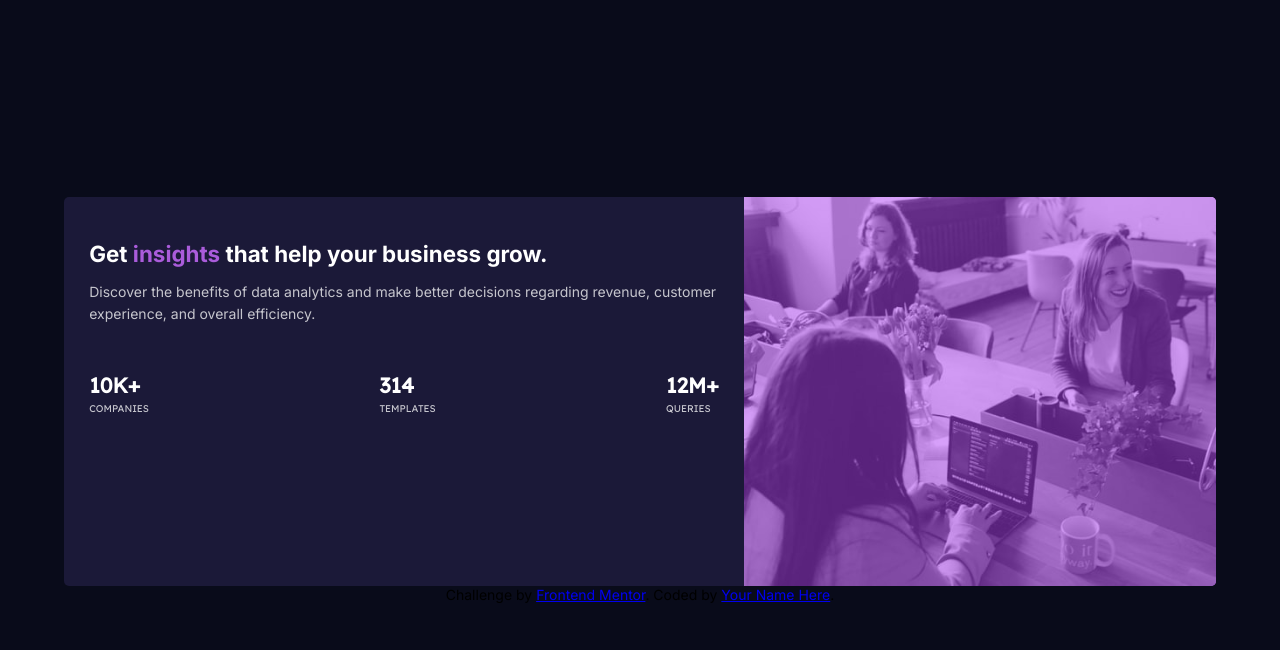
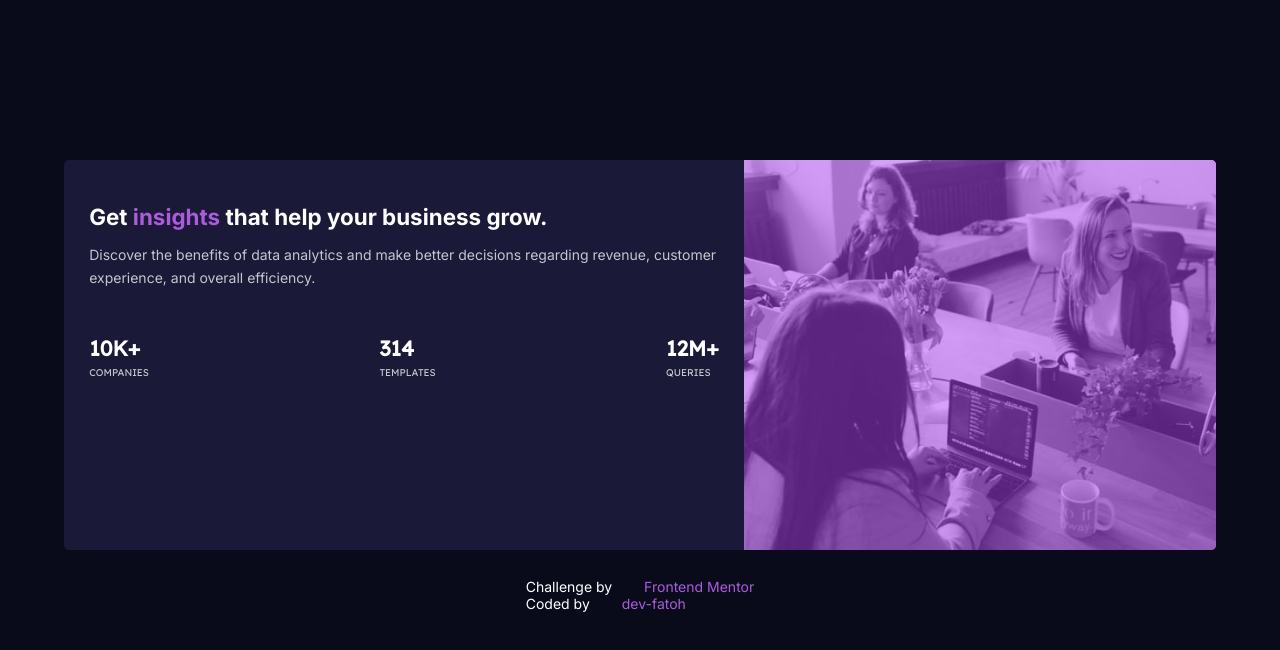
Before and after one commit to dev-fatoh/stats-card, a plain HTML site: page index.html in a window 1280 px wide. Drawn offline with Linux system fonts and the light colour scheme.

Commit message:
project end

```diff
--- a/css/style.css
+++ b/css/style.css
@@ -118,6 +118,17 @@ ul{
     font-weight: 400;
 
 }
+.attribution{
+    color: var(--heading-color);
+    padding: 2rem;
+
+}
+.attribution a{
+    color: var(--accent-color);
+    text-decoration: none;
+    display: inline-block;
+    margin-left: 2rem;
+}
 @media(min-width:480px){
     html{
         font-size: calc(62.5% + 4px);
--- a/index.html
+++ b/index.html
@@ -53,8 +53,8 @@
 
 
     <div class="attribution">
-        Challenge by <a href="https://www.frontendmentor.io?ref=challenge" target="_blank">Frontend Mentor</a>.
-        Coded by <a href="#">Your Name Here</a>.
+        Challenge by <a href="https://www.frontendmentor.io?ref=challenge" target="_blank">Frontend Mentor</a><br>
+        Coded by <a href="#">dev-fatoh</a>
     </div>
 </body>
 </html>
```
